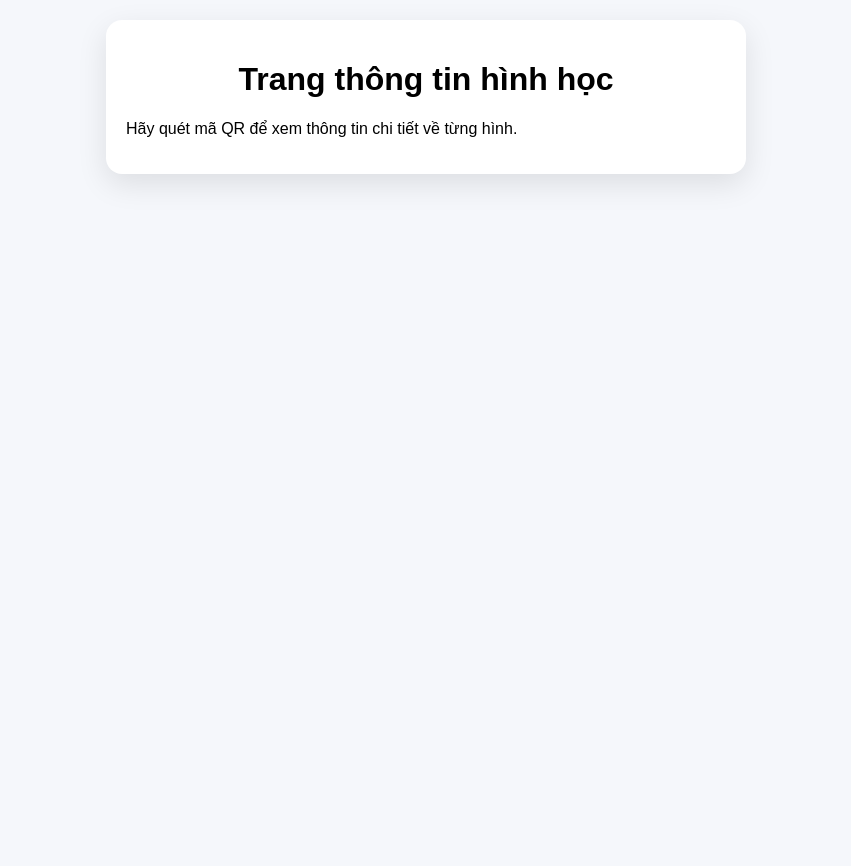
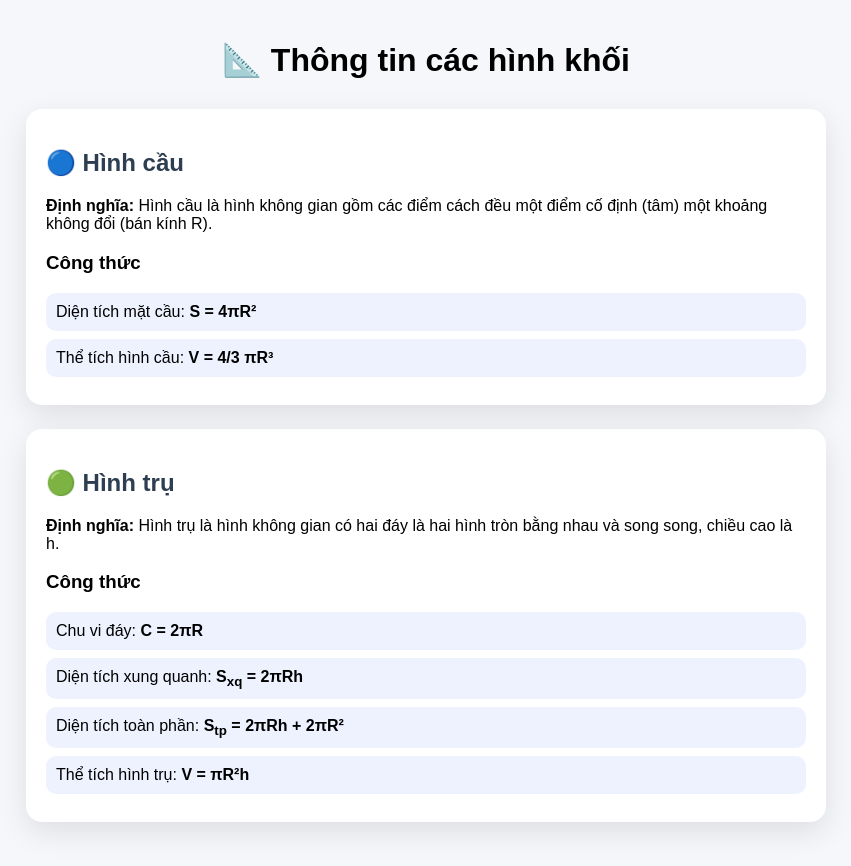
Before and after one commit to Thinhlaptrinh/geometry-qr, a plain HTML site: page index.html in a window 1280 px wide. Shown: the whole page, without its empty margins (214-1065 px from the left). Before the commit the page ends 800 px from the top, so only its background shows below. Drawn offline with Linux system fonts and the light colour scheme.

Commit message:
Update index.html

```diff
--- a/index.html
+++ b/index.html
@@ -6,46 +6,36 @@
   <meta name="viewport" content="width=device-width, initial-scale=1.0" />
   <style>
     body { font-family: Arial, sans-serif; background: #f5f7fb; margin: 0; padding: 20px; }
-    .card { background: #fff; border-radius: 16px; padding: 20px; max-width: 600px; margin: auto; box-shadow: 0 10px 30px rgba(0,0,0,0.1); }
-    h1 { text-align: center; }
+    .container { max-width: 800px; margin: auto; }
+    .card { background: #fff; border-radius: 16px; padding: 20px; margin-bottom: 24px; box-shadow: 0 10px 30px rgba(0,0,0,0.1); }
+    h1 { text-align: center; margin-bottom: 30px; }
     h2 { color: #2c3e50; }
     .formula { background: #eef2ff; padding: 10px; border-radius: 10px; margin: 8px 0; }
   </style>
 </head>
 <body>
-  <div class="card" id="content"></div>
+  <div class="container">
+    <h1>📐 Thông tin các hình khối</h1>
 
-  <script>
-    const params = new URLSearchParams(window.location.search);
-    const shape = params.get('shape');
-    const content = document.getElementById('content');
+    <!-- HÌNH CẦU -->
+    <div class="card">
+      <h2>🔵 Hình cầu</h2>
+      <p><b>Định nghĩa:</b> Hình cầu là hình không gian gồm các điểm cách đều một điểm cố định (tâm) một khoảng không đổi (bán kính R).</p>
+      <h3>Công thức</h3>
+      <div class="formula">Diện tích mặt cầu: <b>S = 4πR²</b></div>
+      <div class="formula">Thể tích hình cầu: <b>V = 4/3 πR³</b></div>
+    </div>
 
-    if (shape === 'cau') {
-      content.innerHTML = `
-        <h1>Hình cầu</h1>
-        <h2>Định nghĩa</h2>
-        <p>Hình cầu là hình không gian được tạo bởi các điểm cách đều một điểm cố định (tâm) một khoảng không đổi (bán kính).</p>
-        <h2>Công thức</h2>
-        <div class="formula">Diện tích: S = 4πR²</div>
-        <div class="formula">Thể tích: V = 4/3 πR³</div>
-      `;
-    } else if (shape === 'tru') {
-      content.innerHTML = `
-        <h1>Hình trụ</h1>
-        <h2>Định nghĩa</h2>
-        <p>Hình trụ là hình không gian có hai đáy là hai hình tròn bằng nhau và song song.</p>
-        <h2>Công thức</h2>
-        <div class="formula">Chu vi đáy: C = 2πR</div>
-        <div class="formula">Diện tích xung quanh: Sxq = 2πRh</div>
-        <div class="formula">Diện tích toàn phần: Stp = 2πRh + 2πR²</div>
-        <div class="formula">Thể tích: V = πR²h</div>
-      `;
-    } else {
-      content.innerHTML = `
-        <h1>Trang thông tin hình học</h1>
-        <p>Hãy quét mã QR để xem thông tin chi tiết về từng hình.</p>
-      `;
-    }
-  </script>
+    <!-- HÌNH TRỤ -->
+    <div class="card">
+      <h2>🟢 Hình trụ</h2>
+      <p><b>Định nghĩa:</b> Hình trụ là hình không gian có hai đáy là hai hình tròn bằng nhau và song song, chiều cao là h.</p>
+      <h3>Công thức</h3>
+      <div class="formula">Chu vi đáy: <b>C = 2πR</b></div>
+      <div class="formula">Diện tích xung quanh: <b>S<sub>xq</sub> = 2πRh</b></div>
+      <div class="formula">Diện tích toàn phần: <b>S<sub>tp</sub> = 2πRh + 2πR²</b></div>
+      <div class="formula">Thể tích hình trụ: <b>V = πR²h</b></div>
+    </div>
+  </div>
 </body>
 </html>
```
